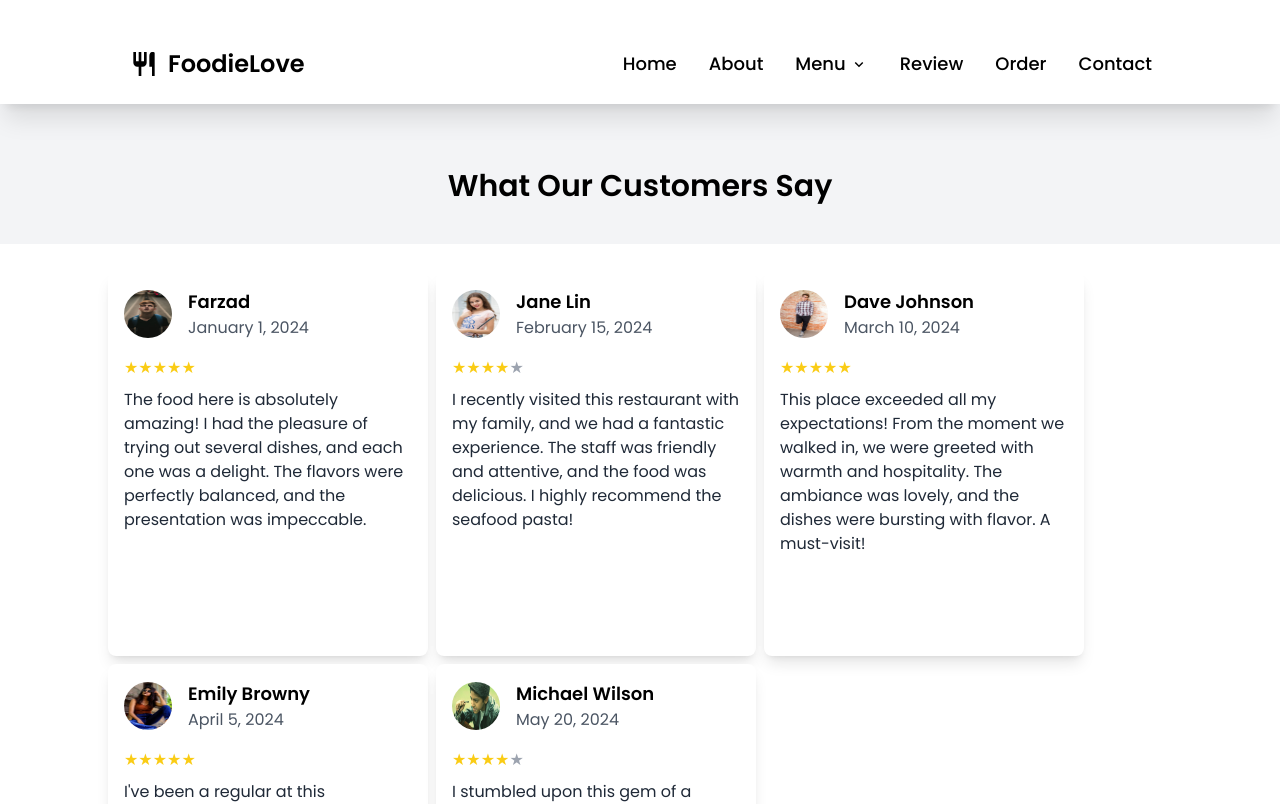
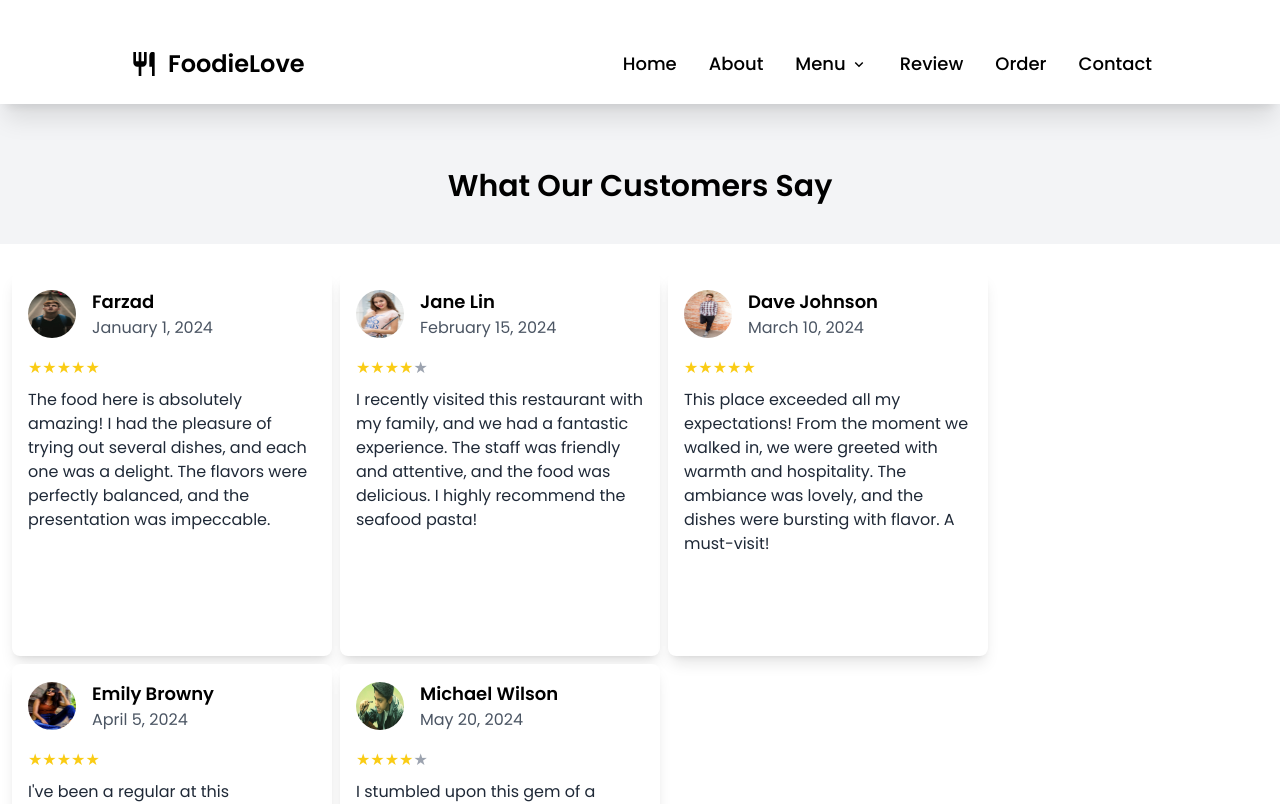
Before and after one commit to ebrahimbeiati/foodieLove, a React (Vite) app: page /review in a window 1280 px wide. Shown: the top 804 px of the page. Built offline with nearby package versions, Linux system fonts and the light colour scheme.

Commit message:
edit review

```diff
--- a/src/layouts/ReviewCard.jsx
+++ b/src/layouts/ReviewCard.jsx
@@ -174,10 +174,10 @@ const ReviewCard = () => {
   };
 
   return (
-   <div className="px-24  flex items-center flex-wrap justify-center gap-4">
+   <div className="px-22  flex items-center flex-wrap justify-center gap-4">
 
 
-    <div className="  pt-4 flex flex-wrap  flex-cols-3 gap-2 m-3">
+    <div className=" mb-32 pt-4 flex flex-wrap  flex-cols-3 gap-2 m-3">
       {reviews.map((review, index) => (
         <div
           key={index}
```
